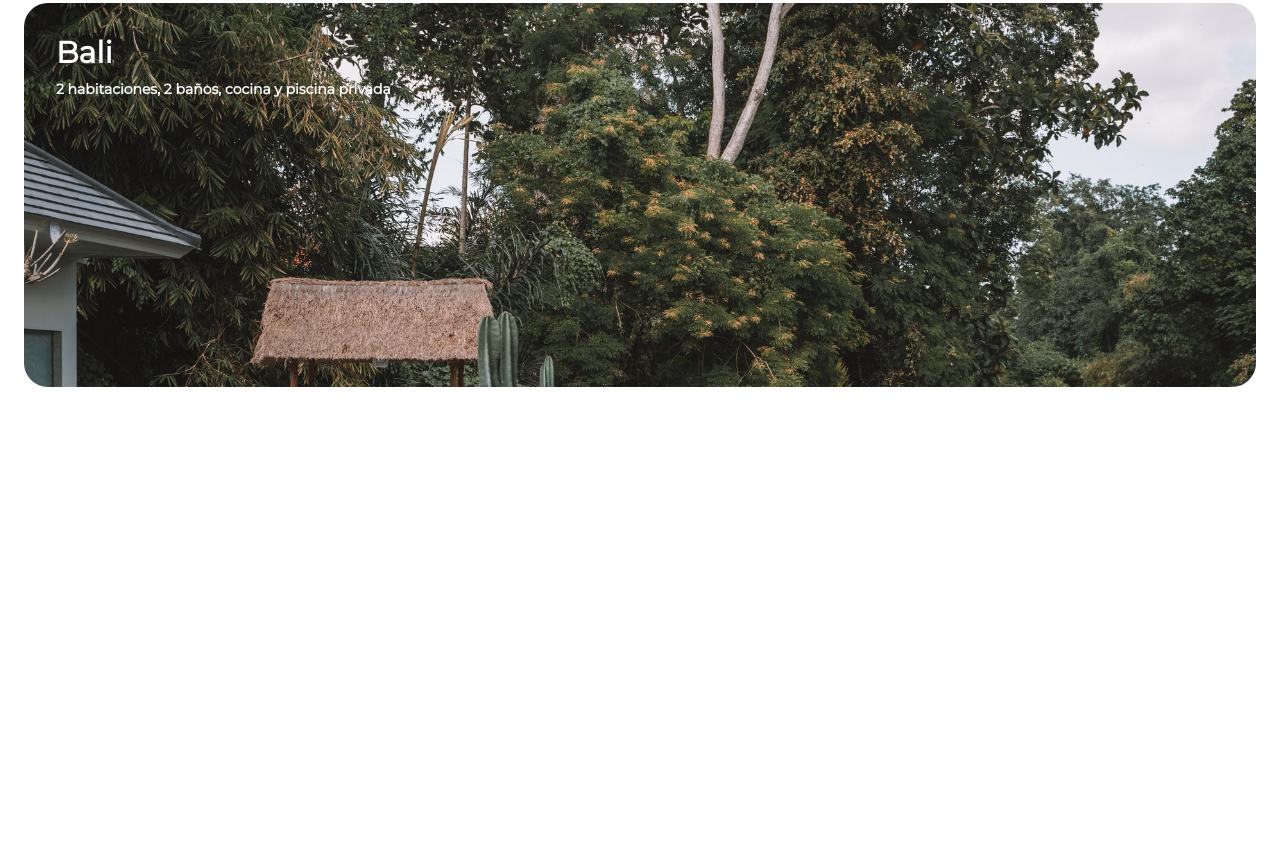
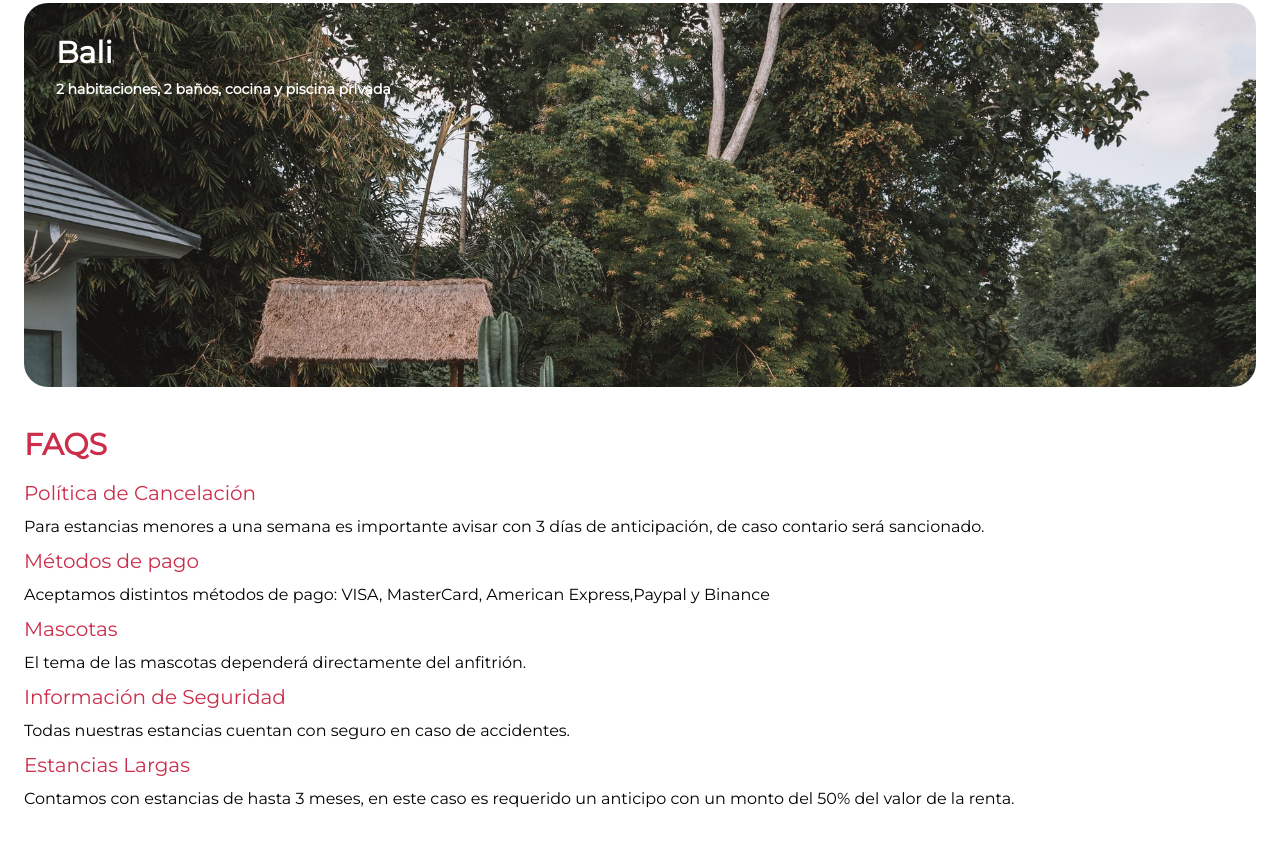
Before and after one commit to jpmjim/CTailwindB, a website: page public/index.html in a window 1280 px wide. Shown: the part 1977-2822 px from the top of the page. Before the commit the page ends 2364 px from the top, so only its background shows below. Drawn offline with Linux system fonts and the light colour scheme.

Commit message:
seccion de faqs

```diff
--- a/public/index.html
+++ b/public/index.html
@@ -93,6 +93,37 @@
           </div>
         </div>
       </div>
+      <div class=" p-6 w-full h-full" id="faqs">
+        <div class="w-full h-full flex flex-col ">
+          <p class="text-3xl text-primary font-semibold mt-4 mb-2">FAQS</p>
+          <div>
+            <p class="politicas">Política de Cancelación</p>
+            <p class="text-md pt-2 ">Para estancias menores a una semana es importante avisar con 3 días de
+              anticipación, de caso contario será sancionado.
+            </p>
+          </div>
+          <div>
+            <p class="politicas">Métodos de pago</p>
+            <p class="text-md pt-2 ">Aceptamos distintos métodos de pago: VISA, MasterCard, American Express,Paypal y Binance
+            </p>
+          </div>
+          <div>
+            <p class="politicas">Mascotas</p>
+            <p class="text-md pt-2 ">El tema de las mascotas dependerá directamente del anfitrión.
+            </p>
+          </div>
+          <div>
+            <p class="politicas">Información de Seguridad</p>
+            <p class="text-md pt-2 ">Todas nuestras estancias cuentan con seguro en caso de accidentes.
+            </p>
+          </div>
+          <div>
+            <p class="politicas">Estancias Largas</p>
+            <p class="text-md pt-2 ">Contamos con estancias de hasta 3 meses, en este caso es requerido un anticipo con un monto del 50% del valor de la renta.
+            </p>
+          </div>
+        </div>
+      </div>
     </section>
     <footer>
 
--- a/src/css/tailwind.css
+++ b/src/css/tailwind.css
@@ -9,3 +9,6 @@
 .card_title {
   @apply text-3xl px-8 pt-8 pb-2 font-bold text-white
 }
+.politicas {
+  @apply text-xl font-medium text-primary pt-2
+}
```
Also changed, not shown: public/css/styles.css.
